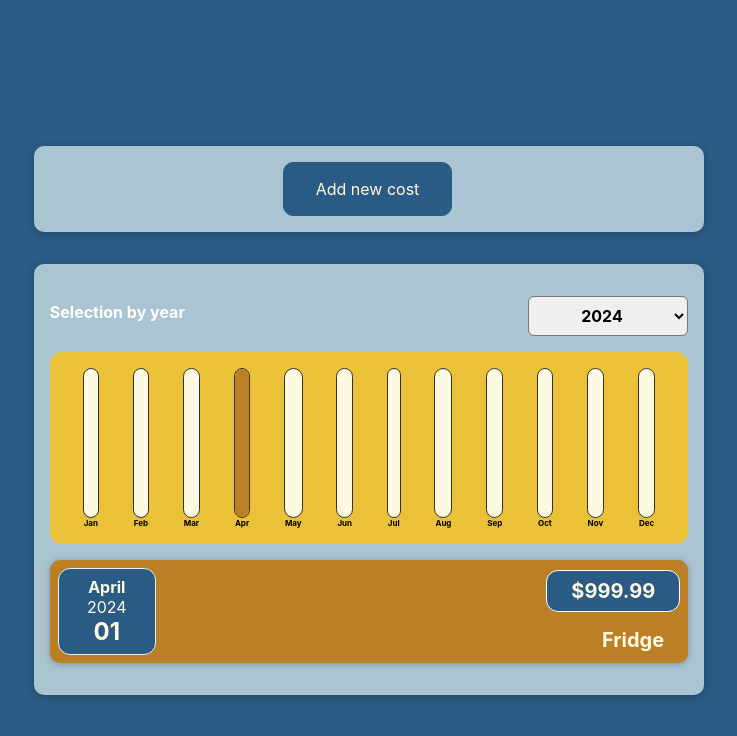
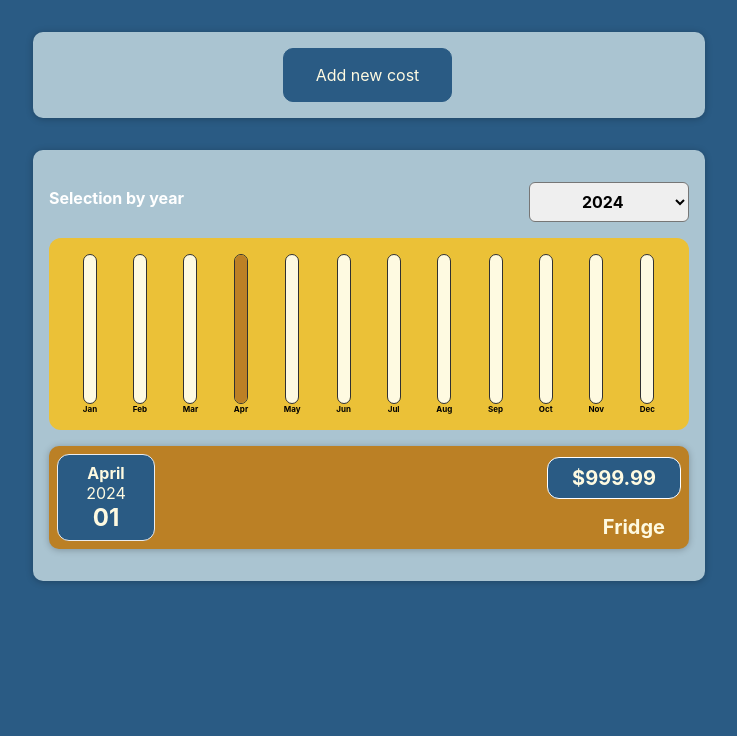
Before and after one commit to igasin/mycosts, a React (Vite) app: page / in a window 1280 px wide. Shown: the top 736 px of the page, without its empty margins (271-1008 px from the left). Built offline with nearby package versions, Linux system fonts and the light colour scheme.

Commit message:
feat(components): modify styles

```diff
--- a/src/components/CostForm/CostForm.module.scss
+++ b/src/components/CostForm/CostForm.module.scss
@@ -18,20 +18,11 @@
 		padding: 0.5rem;
 		border-radius: 5px;
 		border: 1px solid #ccc;
-		width: 20rem;
+		width: 17rem;
 		max-width: 100%;
 	}
 }
 
-// .newCostControl input {
-// 	font: inherit;
-// 	padding: 0.5rem;
-// 	border-radius: 5px;
-// 	border: 1px solid #ccc;
-// 	width: 20rem;
-// 	max-width: 100%;
-// }
-
 .newCostActions {
 	text-align: left;
 }
--- a/src/components/Diagram/DiagramBar.module.scss
+++ b/src/components/Diagram/DiagramBar.module.scss
@@ -7,7 +7,7 @@
 
 .diagramBarInner {
 	height: 100%;
-	width: 100%;
+	width: 0.75rem;
 	border: 1px solid #313131;
 	border-radius: 12px;
 	background-color: #fefae1;
--- a/src/index.css
+++ b/src/index.css
@@ -8,12 +8,12 @@
 }
 
 body {
-	margin: 20px;
-	max-width: 1280px;
-	display: flex;
-	justify-content: center;
-	place-items: center;
+	/* margin: 20px; */
+	/* max-width: 1280px; */
+	/* display: flex; */
+	/* justify-content: center; */
+	/* place-items: center; */
 	background-color: #2a5b84;
-	min-width: 320px;
-	min-height: 100vh;
+	/* min-width: 280px; */
+	/* min-height: 100vh; */
 }
```
